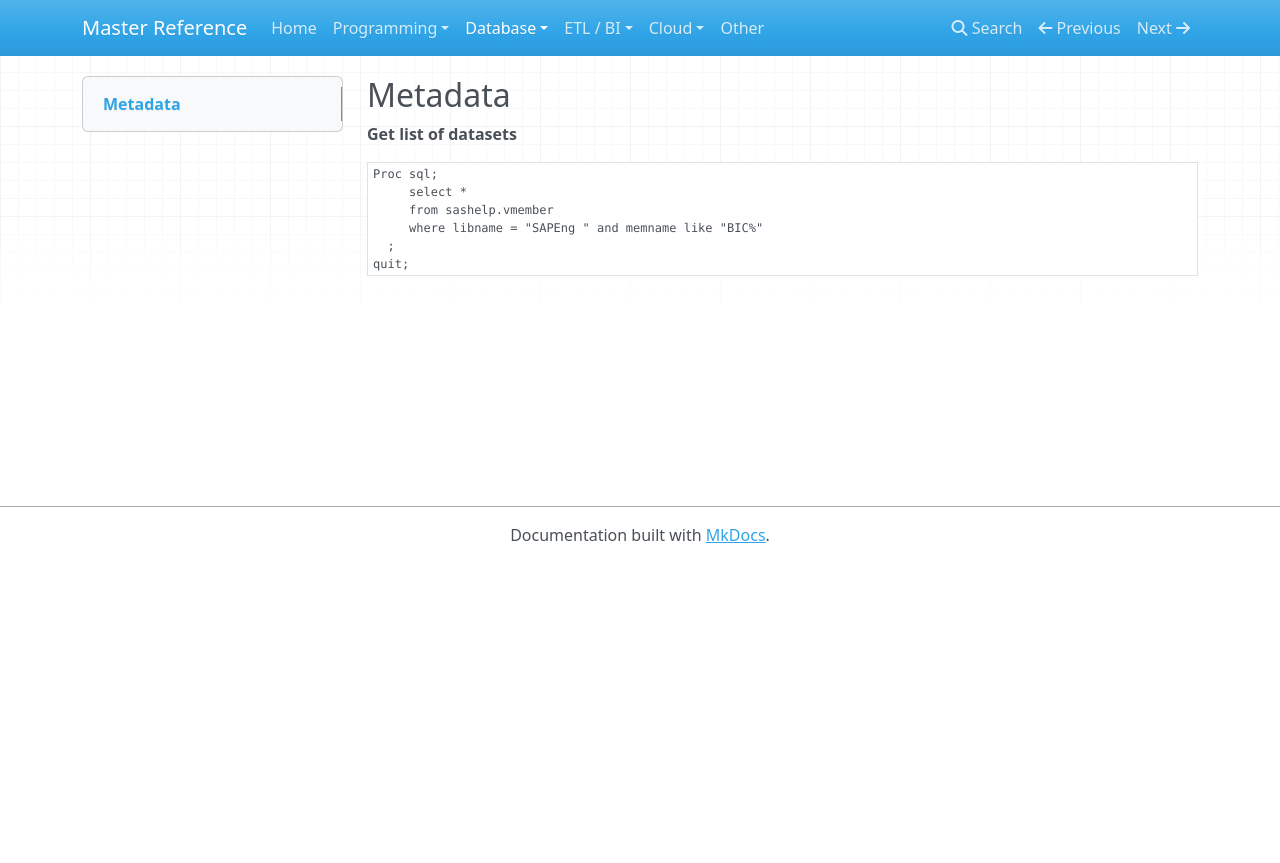
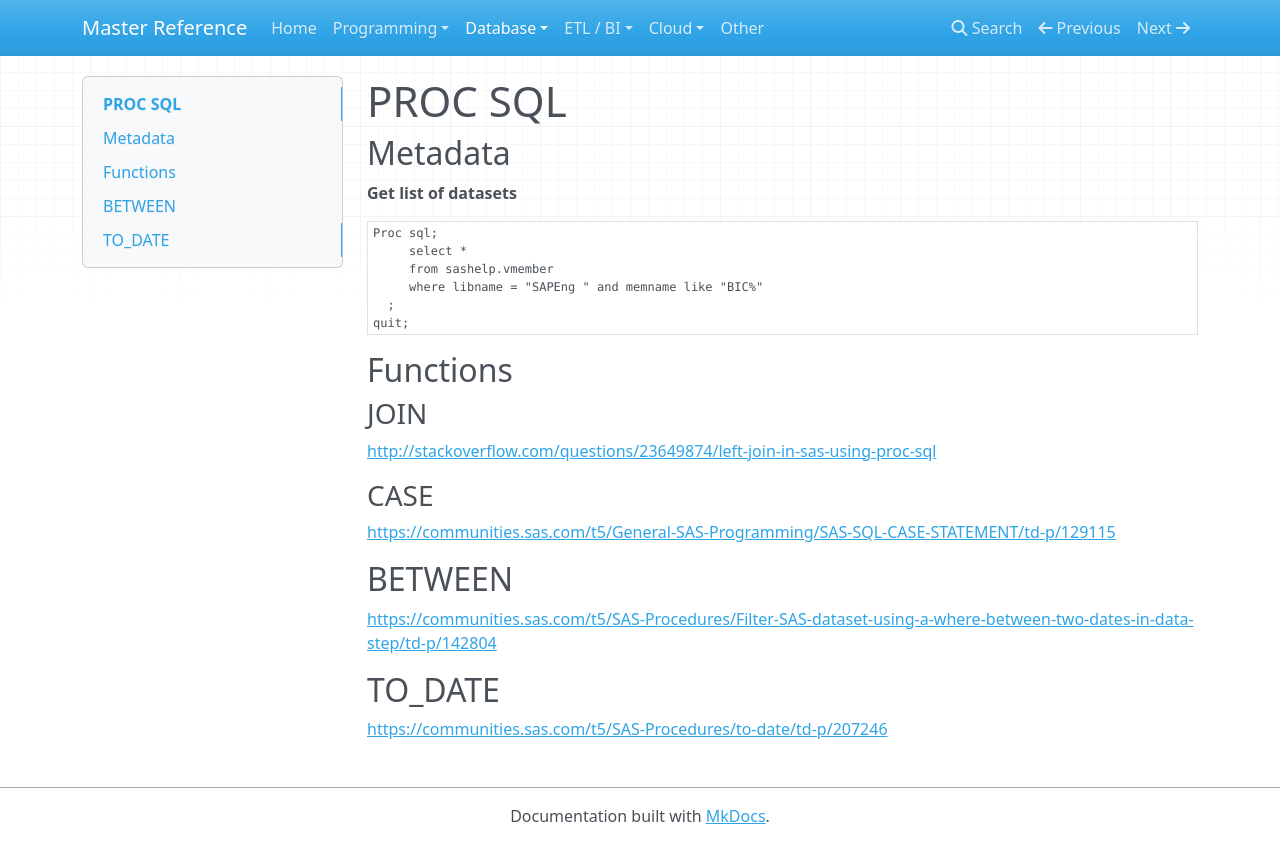
Before and after one commit to flarco/ref-docs, an MkDocs documentation site: the page built from docs/database/sas.md, in a window 1280 px wide. Shown: the top 863 px of the page. Built offline with MkDocs 1.6.1, drawn with Linux system fonts in a browser that asks for light colours; nearby versions of some CDN libraries; old or Windows-style settings are respelled for this version of MkDocs.

Commit message:
SAS Update

````diff
--- a/docs/database/sas.md
+++ b/docs/database/sas.md
@@ -1,4 +1,6 @@
 
+
+# PROC SQL
 
 ## Metadata
 
@@ -11,3 +13,16 @@ Proc sql;
   ;
 quit;
 ```
+
+## Functions
+### JOIN
+<http://stackoverflow.com/questions/23649874/left-join-in-sas-using-proc-sql>
+
+### CASE
+<https://communities.sas.com/t5/General-SAS-Programming/SAS-SQL-CASE-STATEMENT/td-p/129115>
+
+## BETWEEN
+<https://communities.sas.com/t5/SAS-Procedures/Filter-SAS-dataset-using-a-where-between-two-dates-in-data-step/td-p/142804>
+
+## TO_DATE
+<https://communities.sas.com/t5/SAS-Procedures/to-date/td-p/207246>
````
